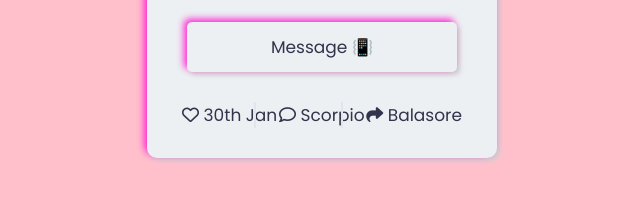
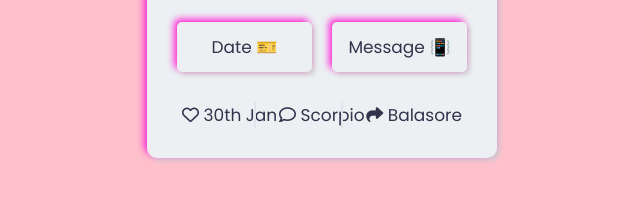
Before and after one commit to rajeebrath/jyoti_Rajeeb_Profile, a plain HTML site: page index.html in a window 1280 px wide. Shown: the part 478-680 px from the top of the page, without its empty margins (318-958 px from the left). Drawn offline with Linux system fonts and the light colour scheme.

Commit message:
Update index.html

```diff
--- a/index.html
+++ b/index.html
@@ -26,7 +26,7 @@
       <a href="#" class="yt"><img src="4.png" alt="Facebook"></a>
     </div>
     <div class="buttons">
-      <button onclick="window.open('https://rajeebrath.github.io/jyoti_Date/', '_blank'>Date 🎫</button>
+         <button onclick="window.open('https://rajeebrath.github.io/jyoti_Date/', '_blank');">Date 🎫</button>
       <button onclick="window.open('https://wa.me/send?phone=918249079963&text=I%20Love%20You%F0%9F%98%98%E2%9D%A4%EF%B8%8F', '_blank');">Message 📳</button>
 
     </div>
```
